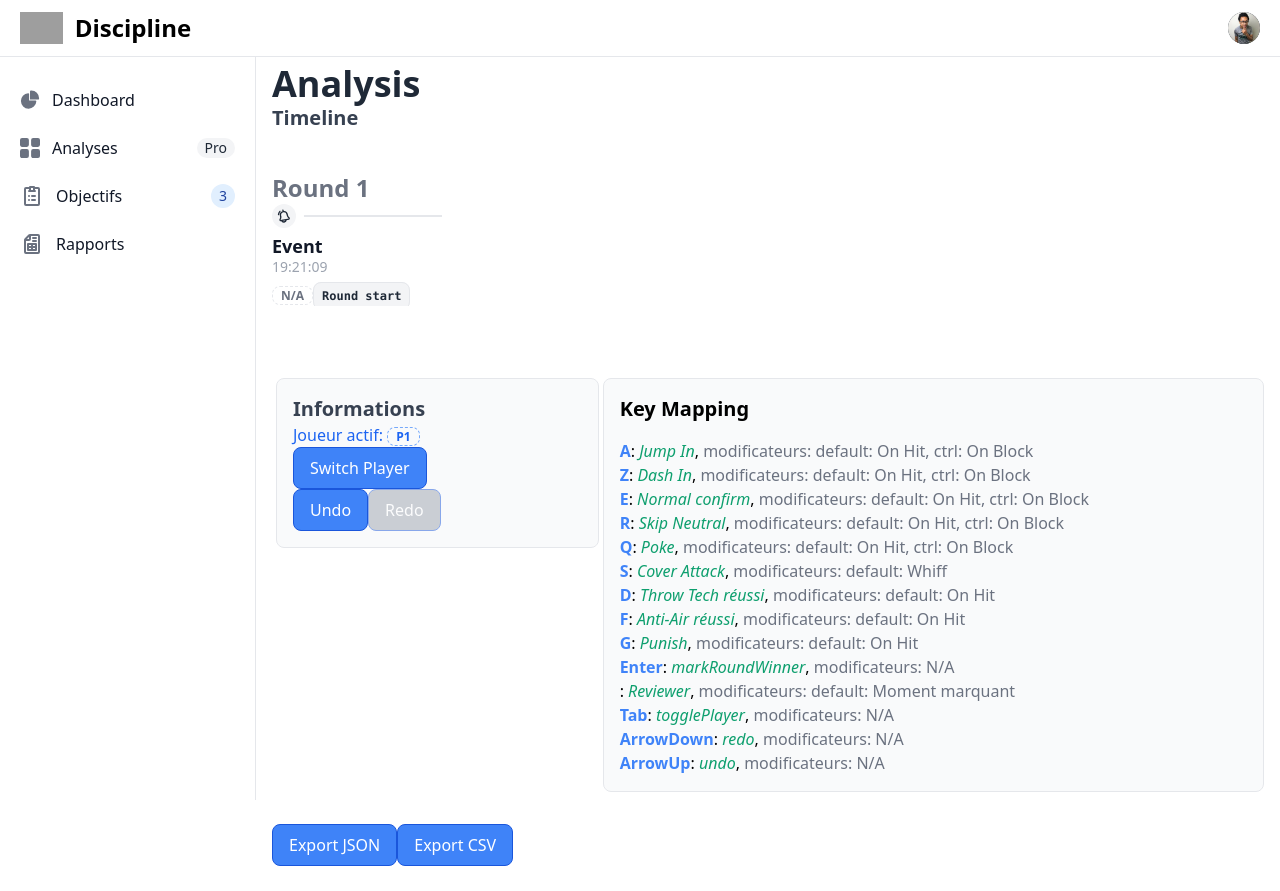
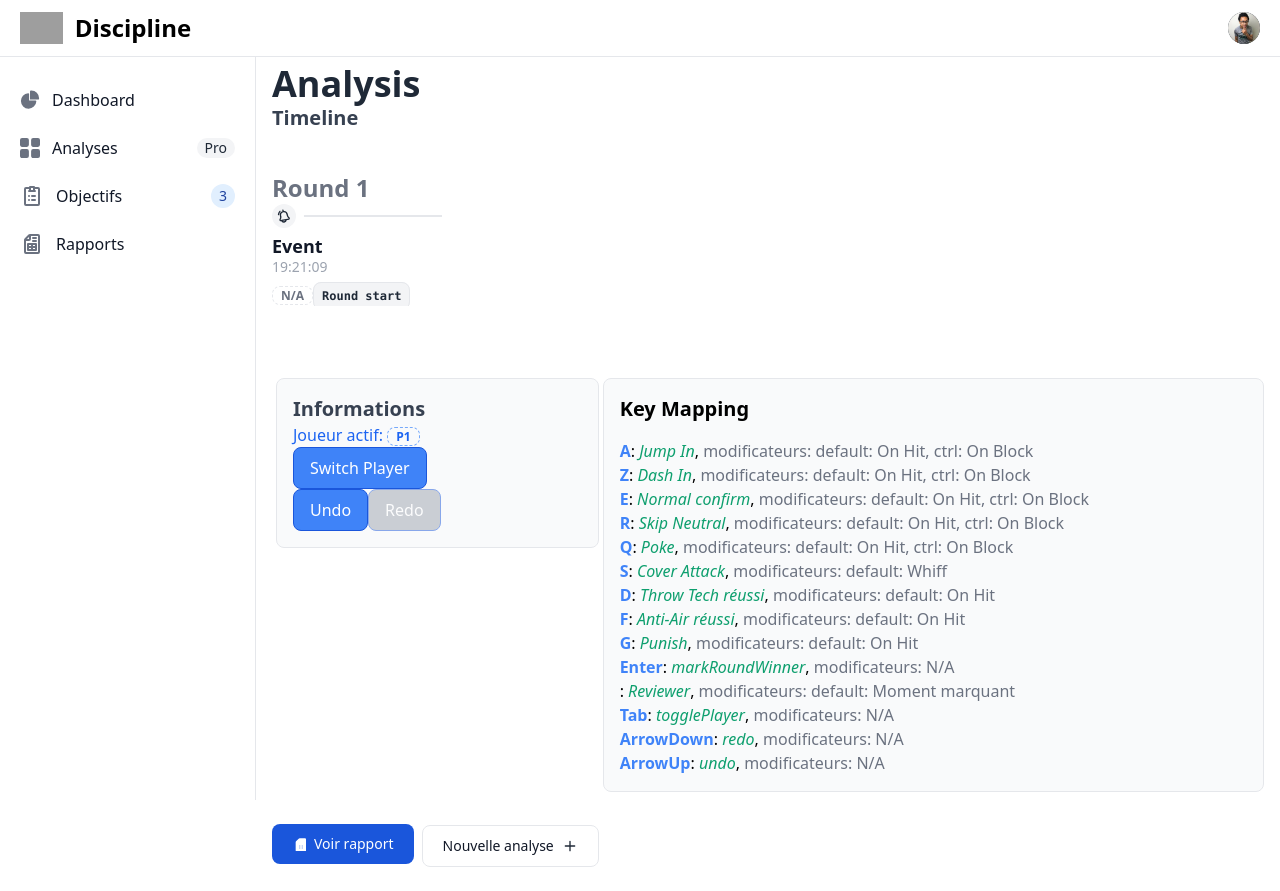
Before and after one commit to rahajarison/discipline, a Vue app: page /analysis in a window 1280 px wide. Built offline with nearby package versions, Linux system fonts and the light colour scheme; grey boxes are pictures that could not be loaded.

Commit message:
Replace export bar in analysis by buttons

```diff
--- a/src/views/AnalysisView.vue
+++ b/src/views/AnalysisView.vue
@@ -11,7 +11,24 @@
             </div>
         </div>
         <div class="basis-1/12">
-            <ExportBar />
+            <RouterLink to="/reports">
+                <button type="button" class="text-white bg-blue-700 hover:bg-blue-800 focus:ring-4 focus:outline-none focus:ring-blue-300 font-medium rounded-lg text-sm px-5 py-2.5 text-center inline-flex items-center me-2 dark:bg-blue-600 dark:hover:bg-blue-700 dark:focus:ring-blue-800">
+                    <svg class="w-3.5 h-3.5 me-2" aria-hidden="true" xmlns="http://www.w3.org/2000/svg" fill="currentColor" viewBox="0 0 18 21">
+                        <path stroke="currentColor" stroke-linecap="round" stroke-linejoin="round" stroke-width="2" d="M10 3v4a1 1 0 0 1-1 1H5m8-2h3m-3 3h3m-4 3v6m4-3H8M19 4v16a1 1 0 0 1-1 1H6a1 1 0 0 1-1-1V7.914a1 1 0 0 1 .293-.707l3.914-3.914A1 1 0 0 1 9.914 3H18a1 1 0 0 1 1 1ZM8 12v6h8v-6H8Z"/>
+                    </svg>
+                    Voir rapport
+                </button>
+            </RouterLink>
+            <RouterLink to="/analysis">
+                <button type="button" class="py-2.5 px-5 me-2 mb-2 text-sm font-medium text-center inline-flex items-center me-2 text-gray-900 focus:outline-none bg-white rounded-lg border border-gray-200 hover:bg-gray-100 hover:text-blue-700 focus:z-10 focus:ring-4 focus:ring-gray-100 dark:focus:ring-gray-700 dark:bg-gray-800 dark:text-gray-400 dark:border-gray-600 dark:hover:text-white dark:hover:bg-gray-700">
+                    Nouvelle analyse
+                    <svg class="w-4 h-4 ms-2 text-gray-800 dark:text-white" aria-hidden="true" xmlns="http://www.w3.org/2000/svg" width="24" height="24" fill="none" viewBox="0 0 24 24">
+                      <path stroke="currentColor" stroke-linecap="round" stroke-linejoin="round" stroke-width="2" d="M5 12h14m-7 7V5"/>
+                    </svg>
+
+                </button>
+            </RouterLink>
+            <!-- <ExportBar /> -->
         </div>
     </div>
 </template>
@@ -19,11 +36,11 @@
 <script>
 import InputPanel from '../components/InputPanel.vue';
 import Timeline from '../components/Timeline.vue';
-import ExportBar from '../components/ExportBar.vue';
+// import ExportBar from '../components/ExportBar.vue';
 import KeyMapDisplay from '../components/KeyMapDisplay.vue';
 
 
 export default {
-    components: { InputPanel, Timeline, ExportBar, KeyMapDisplay },
+    components: { InputPanel, Timeline, KeyMapDisplay },
 }
 </script>
--- a/src/views/ReportsView.vue
+++ b/src/views/ReportsView.vue
@@ -1,7 +1,7 @@
 <template>
     <h1 class="m-4 text-4xl font-bold text-gray-800 dark:text-white">Rapports</h1>
     <!-- {{ actionList }} -->
-    {{ filters }}
+    <!-- {{ filters }} -->
 
     <ReportsFilterDropdown
         :options="roundOptions"
```
